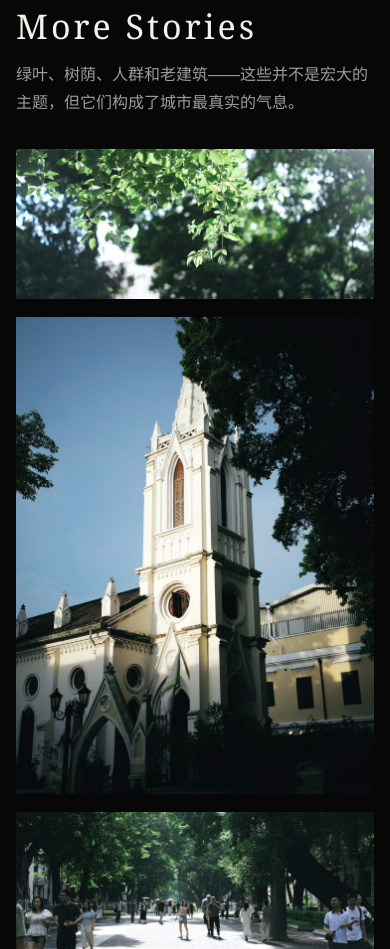
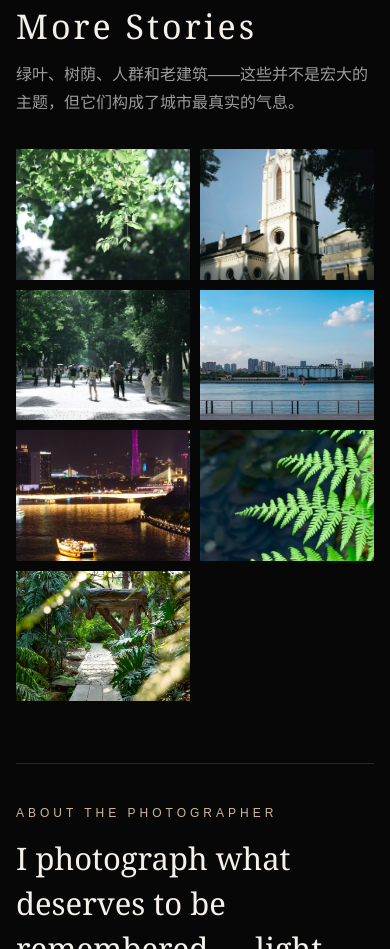
Before and after one commit to StevenLee1007/my-photography, a plain HTML site: page index.html in a window 390 px wide. Shown: the part 2156-3105 px from the top of the page. Drawn offline with Linux system fonts and the light colour scheme.

Commit message:
Unify More Stories image layout

```diff
--- a/css/style.css
+++ b/css/style.css
@@ -158,17 +158,26 @@ h1,h2,h3 { font-family:Georgia,serif; font-weight:500; }
 .caption h3 { margin:0; font-size:28px; }
 .caption span { color:#c8c8c8; font-size:11px; letter-spacing:2px; display:block; margin-top:8px; }
 .gallery {
-  display:grid; grid-template-columns:repeat(12,1fr); gap:18px;
+  display:grid;
+  grid-template-columns:repeat(3,minmax(0,1fr));
+  gap:18px;
 }
 .gallery figure {
-  margin:0; position:relative; overflow:hidden; background:#111;
+  margin:0;
+  position:relative;
+  overflow:hidden;
+  background:#111;
+  aspect-ratio:4/3;
 }
-.gallery figure img { width:100%; height:100%; object-fit:cover; display:block; transition:transform .55s ease; }
+.gallery figure img {
+  width:100%;
+  height:100%;
+  object-fit:cover;
+  object-position:center;
+  display:block;
+  transition:transform .55s ease;
+}
 .gallery figure:hover img { transform:scale(1.025); }
-.gallery .a { grid-column:span 7; aspect-ratio:16/9; }
-.gallery .b { grid-column:span 5; aspect-ratio:4/5; }
-.gallery .c { grid-column:span 5; aspect-ratio:4/5; }
-.gallery .d { grid-column:span 7; aspect-ratio:16/9; }
 
 
 
@@ -303,7 +312,8 @@ h1,h2,h3 { font-family:Georgia,serif; font-weight:500; }
   .grid { grid-template-columns:1fr; }
   .grid .card:first-child { grid-column:auto; }
   .card,.card.tall { min-height:420px; }
-  .gallery { grid-template-columns:1fr; }
-  .gallery .a,.gallery .b,.gallery .c,.gallery .d { grid-column:auto; aspect-ratio:auto; }
-  .gallery figure img { height:auto; }
+  .gallery {
+    grid-template-columns:repeat(2,minmax(0,1fr));
+    gap:10px;
+  }
 }
```
